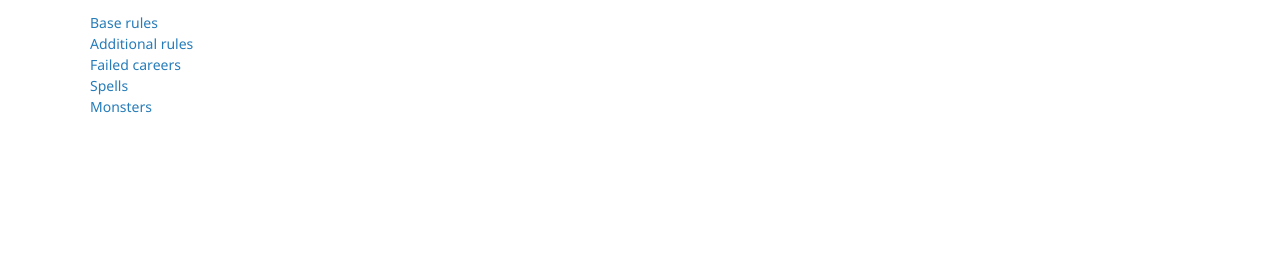
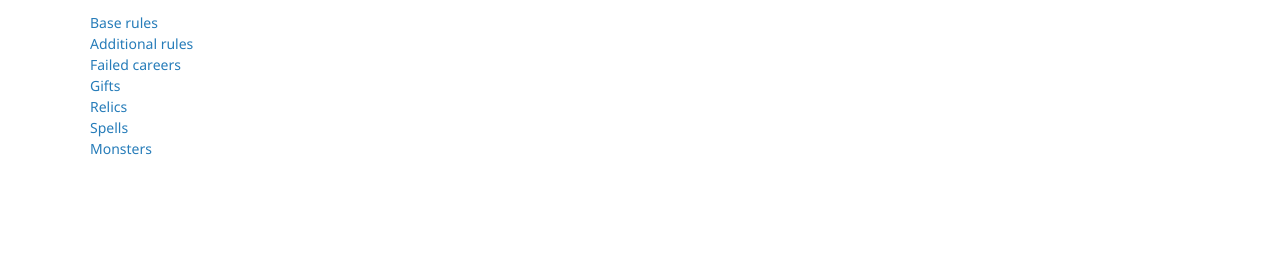
Before and after one commit to Bartapapa/legend, a Jekyll site: the page built from docs/docs/SUPPORT.md, in a window 1280 px wide. Shown: the part 286-556 px from the top of the page. Built offline with Jekyll 4.4.1, drawn with Linux system fonts in a browser that asks for light colours; our own code applies the rules of GitHub Pages for plain Markdown files.

Commit message:
Update default.html

```diff
--- a/docs/_layouts/default.html
+++ b/docs/_layouts/default.html
@@ -30,8 +30,10 @@
             <a href="{{ site.baseurl }}/base-rules/">Base rules</a> <br>
             <a href="{{ site.baseurl }}/additional-rules/">Additional rules</a> <br>
             <a href="{{ site.baseurl }}/failed-careers/">Failed careers</a> <br>
-            <a href="{{ site.baseurl }}/spells">Spells</a> <br>
-            <a href="{{ site.baseurl }}/monsters">Monsters</a> <br>
+            <a href="{{ site.baseurl }}/gifts/">Gifts</a> <br>
+            <a href="{{ site.baseurl }}/relics/">Relics</a> <br>
+            <a href="{{ site.baseurl }}/spells/">Spells</a> <br>
+            <a href="{{ site.baseurl }}/monsters/">Monsters</a> <br>
           </nav>
 
         {% if site.show_downloads %}
```
